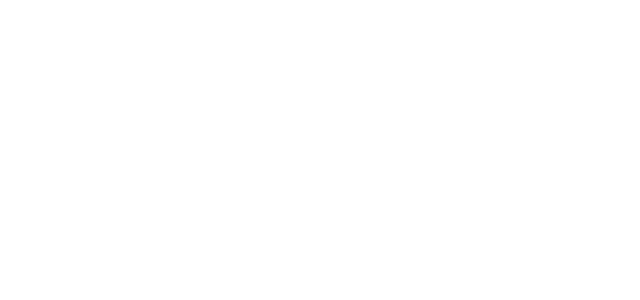
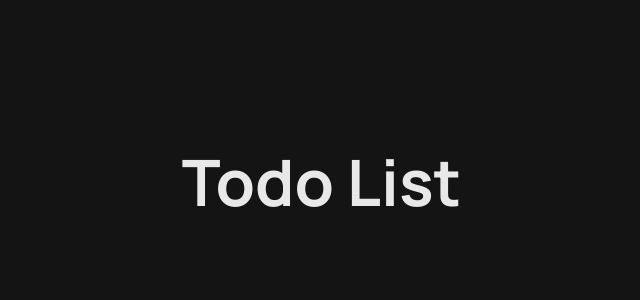
Before and after one commit to SockRat1/simpletodo, a React (Vite) app: page / in a window 1280 px wide. Shown: the top 300 px of the page, without its empty margins (311-951 px from the left). Built offline with nearby package versions, Linux system fonts and the light colour scheme.

Commit message:
created main components and styled main page

```diff
--- a/src/App.jsx
+++ b/src/App.jsx
@@ -1,7 +1,14 @@
-import "./App.css";
+import styles from "./App.module.css";
+import TodoHeader from "./components/TodoHeader";
+import TodoList from "./components/TodoList";
 
 function App() {
-  return <></>;
+  return (
+    <>
+      <TodoHeader className={styles.todoheader}></TodoHeader>
+      <TodoList></TodoList>
+    </>
+  );
 }
 
 export default App;
--- /dev/null
+++ b/src/App.module.css
@@ -0,0 +1,16 @@
+@import url("https://fonts.googleapis.com/css2?family=Manrope:wght@200..800&display=swap");
+@import "tailwindcss";
+
+body {
+  background-color: #141414;
+  font-family: "Manrope", sans-serif;
+  display: flex;
+  flex-direction: column;
+  align-items: center;
+  justify-content: center;
+}
+
+.todoheader {
+  color: #e8e8e8;
+  @apply text-[4rem] w-[50vw] font-bold h-[66.6vh] text-center;
+}
--- /dev/null
+++ b/src/components/TodoButton.jsx
@@ -0,0 +1,3 @@
+function TodoButton() {}
+
+export default TodoButton;
--- /dev/null
+++ b/src/components/TodoControls.jsx
@@ -0,0 +1,3 @@
+function TodoControls() {}
+
+export default TodoControls;
--- /dev/null
+++ b/src/components/TodoForm.jsx
@@ -0,0 +1,3 @@
+function TodoForm() {}
+
+export default TodoForm;
--- /dev/null
+++ b/src/components/TodoHeader.jsx
@@ -0,0 +1,9 @@
+function TodoHeader({ className }) {
+  return (
+    <div className={className}>
+      <h1>Todo List</h1>
+    </div>
+  );
+}
+
+export default TodoHeader;
--- /dev/null
+++ b/src/components/TodoItem.jsx
@@ -0,0 +1,3 @@
+function TodoItem() {}
+
+export default TodoItem;
--- /dev/null
+++ b/src/components/TodoList.jsx
@@ -0,0 +1,3 @@
+function Todolist() {}
+
+export default Todolist;
--- a/src/index.css
+++ b/src/index.css
@@ -0,0 +1,191 @@
+/**
+  Нормализация блочной модели
+ */
+
+*,
+::before,
+::after {
+  box-sizing: border-box;
+}
+
+/**
+   Убираем внутренние отступы слева тегам списков,
+   у которых есть атрибут class
+  */
+:where(ul, ol):where([class]) {
+  padding-left: 0;
+}
+
+/**
+   Убираем внешние отступы body и двум другим тегам,
+   у которых есть атрибут class
+  */
+body,
+:where(blockquote, figure):where([class]) {
+  margin: 0;
+}
+
+/**
+   Убираем внешние отступы вертикали нужным тегам,
+   у которых есть атрибут class
+  */
+:where(h1, h2, h3, h4, h5, h6, p, ul, ol, dl):where([class]) {
+  margin-block: 0;
+}
+
+:where(dd[class]) {
+  margin-left: 0;
+}
+
+:where(fieldset[class]) {
+  margin-left: 0;
+  padding: 0;
+  border: none;
+}
+
+/**
+   Убираем стандартный маркер маркированному списку,
+   у которого есть атрибут class
+  */
+:where(ul[class]) {
+  list-style: none;
+}
+
+:where(address[class]) {
+  font-style: normal;
+}
+
+/**
+   Обнуляем вертикальные внешние отступы параграфа,
+   объявляем локальную переменную для внешнего отступа вниз,
+   чтобы избежать взаимодействие с более сложным селектором
+  */
+p {
+  --paragraphMarginBottom: 24px;
+
+  margin-block: 0;
+}
+
+/**
+   Внешний отступ вниз для параграфа без атрибута class,
+   который расположен не последним среди своих соседних элементов
+  */
+p:where(:not([class]):not(:last-child)) {
+  margin-bottom: var(--paragraphMarginBottom);
+}
+
+/**
+   Упрощаем работу с изображениями и видео
+  */
+img,
+video {
+  display: block;
+  max-width: 100%;
+  height: auto;
+}
+
+/**
+   Наследуем свойства шрифт для полей ввода
+  */
+input,
+textarea,
+select,
+button {
+  font: inherit;
+}
+
+html {
+  /**
+     Пригодится в большинстве ситуаций
+     (когда, например, нужно будет "прижать" футер к низу сайта)
+    */
+  height: 100%;
+  /**
+     Убираем скачок интерфейса по горизонтали
+     при появлении / исчезновении скроллбара
+    */
+  scrollbar-gutter: stable;
+}
+
+/**
+   Плавный скролл
+  */
+html,
+:has(:target) {
+  scroll-behavior: smooth;
+}
+
+body {
+  /**
+     Пригодится в большинстве ситуаций
+     (когда, например, нужно будет "прижать" футер к низу сайта)
+    */
+  min-height: 100%;
+  /**
+     Унифицированный интерлиньяж
+    */
+  line-height: 1.5;
+}
+
+/**
+   Нормализация высоты элемента ссылки при его инспектировании в DevTools
+  */
+a:where([class]) {
+  display: inline-flex;
+}
+
+/**
+   Курсор-рука при наведении на элемент
+  */
+button,
+label {
+  cursor: pointer;
+}
+
+/**
+   Приводим к единому цвету svg-элементы
+   (за исключением тех, у которых уже указан
+   атрибут fill со значением 'none' или начинается с 'url')
+  */
+:where([fill]:not([fill="none"], [fill^="url"])) {
+  fill: currentColor;
+}
+
+/**
+   Приводим к единому цвету svg-элементы
+   (за исключением тех, у которых уже указан
+   атрибут stroke со значением 'none')
+  */
+:where([stroke]:not([stroke="none"], [stroke^="url"])) {
+  stroke: currentColor;
+}
+
+/**
+   Чиним баг задержки смены цвета при взаимодействии с svg-элементами
+  */
+svg * {
+  transition-property: fill, stroke;
+}
+
+/**
+   Приведение рамок таблиц в классический 'collapse' вид
+  */
+:where(table) {
+  border-collapse: collapse;
+  border-color: currentColor;
+}
+
+/**
+   Удаляем все анимации и переходы для людей,
+   которые предпочитают их не использовать
+  */
+@media (prefers-reduced-motion: reduce) {
+  *,
+  ::before,
+  ::after {
+    animation-duration: 0.01ms !important;
+    animation-iteration-count: 1 !important;
+    transition-duration: 0.01ms !important;
+    scroll-behavior: auto !important;
+  }
+}
```
Also changed, not shown: src/App.css (deleted).
